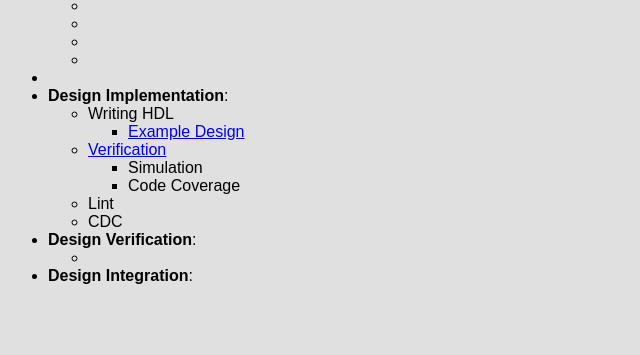
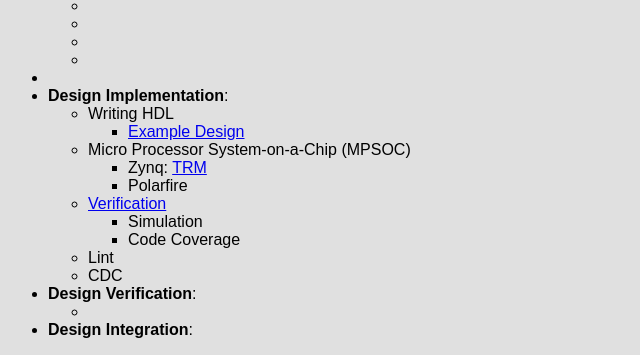
Before and after one commit to DoTheMoses/dothemoses.github.io, a plain HTML site: page fpgadesign.html in a window 1280 px wide. Shown: the part 637-992 px from the top of the page, without its empty margins (0-640 px from the left). Before the commit the page ends 938 px from the top, so only its background shows below. Drawn offline with nearby package versions, Linux system fonts and the light colour scheme.

Commit message:
Update fpgadesign.html

```diff
--- a/fpgadesign.html
+++ b/fpgadesign.html
@@ -57,11 +57,16 @@
             <li></li>
           </ul>
         <li></li>
-        <li><b>Design Implementation</b>: </li>
+        <li><b>Design Implementation</b>:</li>
           <ul>
             <li>Writing HDL</li>
               <ul>
                 <li><a href="https://github.com/DoTheMoses/tutorials/tree/main/example_design">Example Design</a></li>
+              </ul>
+            <li>Micro Processor System-on-a-Chip (MPSOC)</li>
+              <ul>
+                <li>Zynq: <a href="https://docs.amd.com/r/en-US/ug585-zynq-7000-SoC-TRM/Zynq-7000-SoC-Technical-Reference-Manual">TRM</a></li>
+                <li>Polarfire</li>
               </ul>
             <li><a href="verification.html">Verification</a></li>
               <ul>
```
